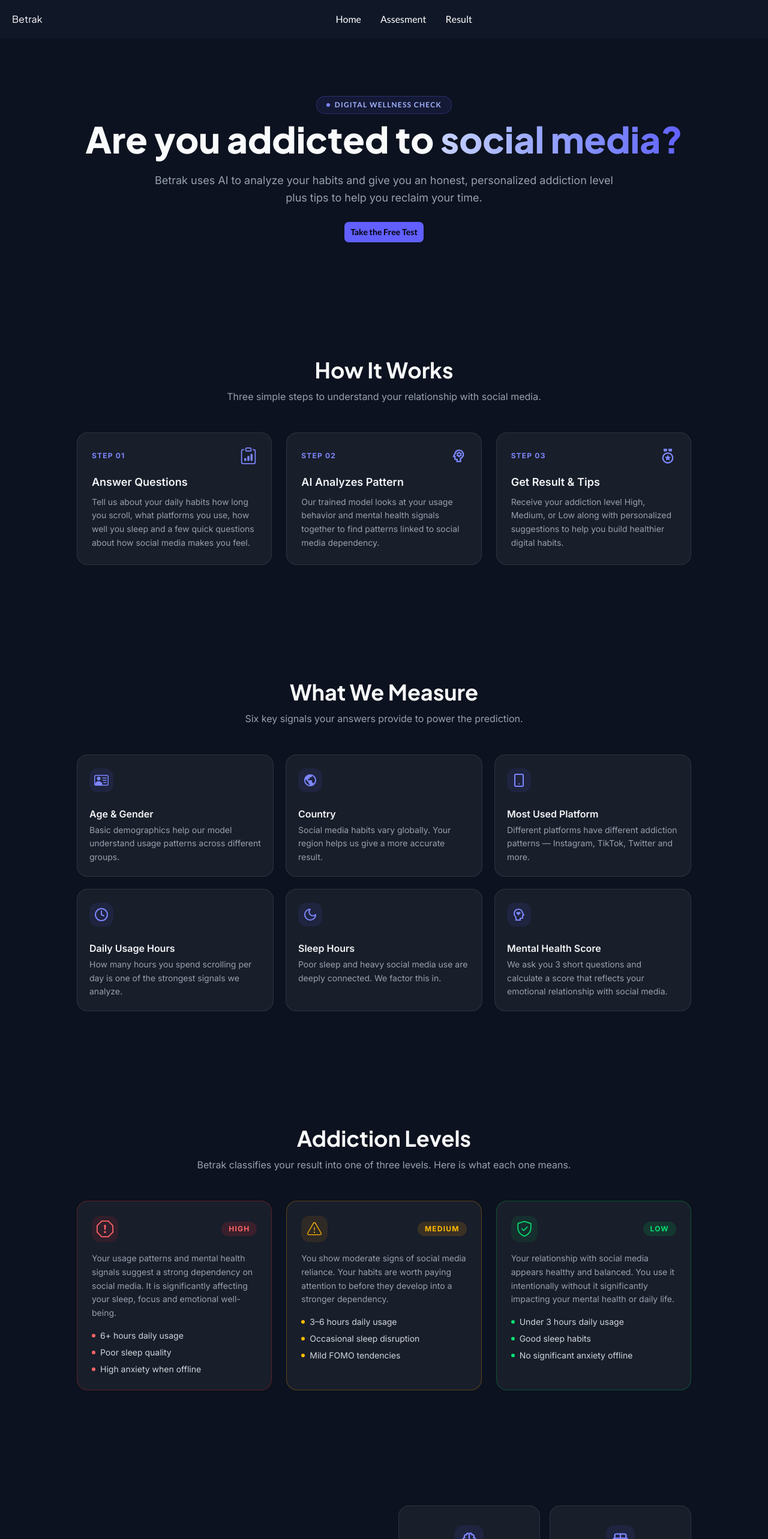
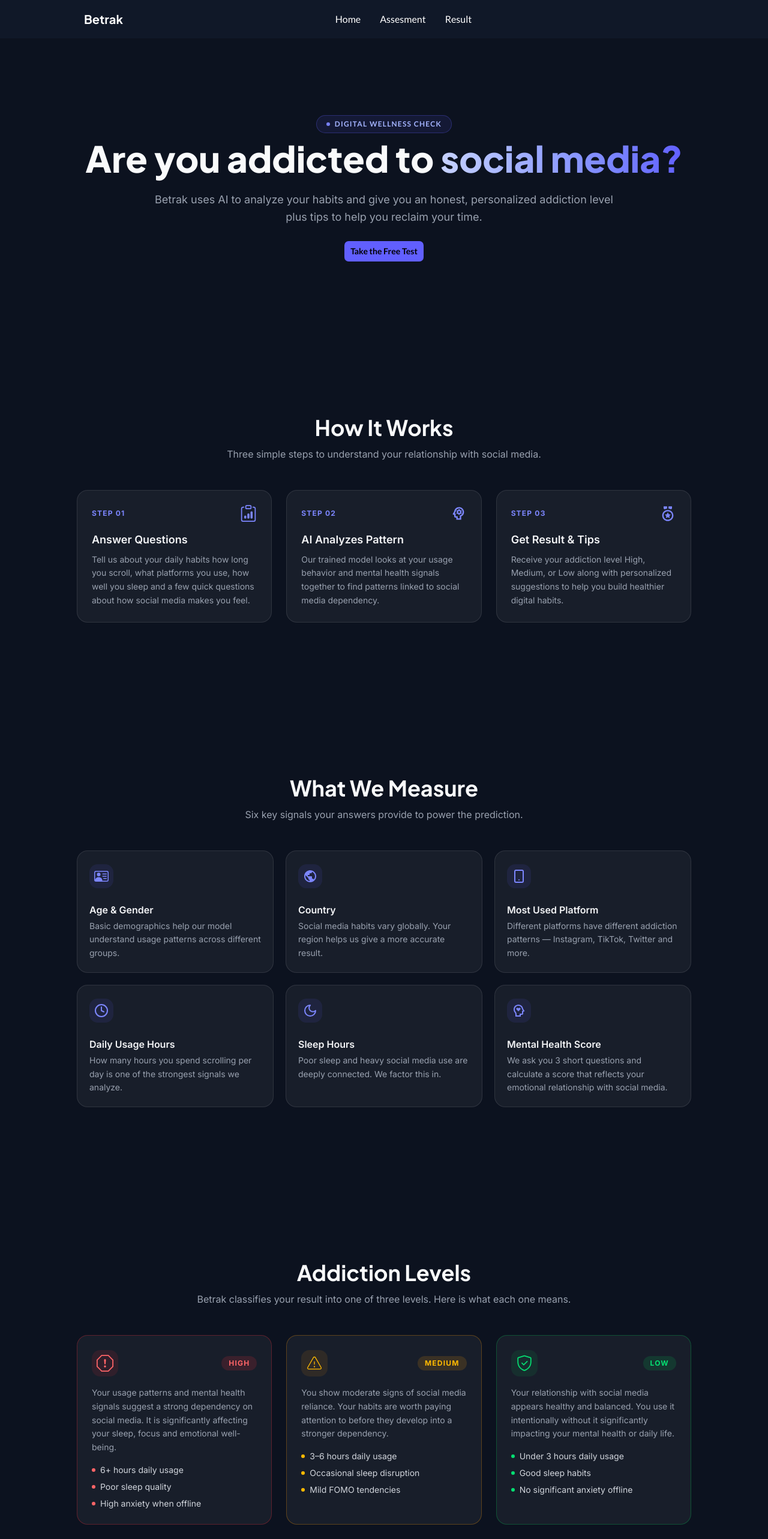
Before and after one commit to tahmid-khan-hub/Betrak, a Next.js app in the folder betrak-frontend/: page / in a window 1280 px wide. Shown: the top 2566 px of the page at 60% size. Built offline with nearby package versions, Linux system fonts and the light colour scheme.

Commit message:
Update Navbar and padding y axis of all HomeComponents

```diff
--- a/betrak-frontend/src/app/HomeComponents/AddictionLevels/AddictionLevels.tsx
+++ b/betrak-frontend/src/app/HomeComponents/AddictionLevels/AddictionLevels.tsx
@@ -3,7 +3,7 @@ import AddictionLevelsData, { colorMap } from "./AddictionLevelsData";
 
 const AddictionLevels = () => {
   return (
-    <section className="px-2 py-24">
+    <section className="px-2 py-32">
       <div className="mx-auto max-w-5xl">
 
         {/* Section Header */}
--- a/betrak-frontend/src/app/HomeComponents/Banner/Banner.tsx
+++ b/betrak-frontend/src/app/HomeComponents/Banner/Banner.tsx
@@ -3,7 +3,7 @@ import Link from "next/link";
 
 const Banner = () => {
   return (
-    <div className="flex flex-col items-center justify-center overflow-hidden text-center py-24">
+    <div className="flex flex-col items-center justify-center overflow-hidden text-center py-32">
       {/* Badge */}
       <div className="lato flex items-center gap-2 rounded-full border border-indigo-500/30 bg-indigo-500/10 px-4 py-1.5 mb-3">
         <span className="h-1.5 w-1.5 animate-pulse rounded-full bg-indigo-400" />
--- a/betrak-frontend/src/app/HomeComponents/HowItWorks/HowItWorks.tsx
+++ b/betrak-frontend/src/app/HomeComponents/HowItWorks/HowItWorks.tsx
@@ -29,7 +29,7 @@ const HowItWorksData = [
 
 const HowItWorks = () => {
   return (
-    <section className="px-2 py-24">
+    <section className="px-2 py-32">
       <div className="mx-auto max-w-5xl">
         {/* Section Header */}
         <div className="mb-12 text-center">
--- a/betrak-frontend/src/app/HomeComponents/WhatWeMeasure/WhatWeMeasure.tsx
+++ b/betrak-frontend/src/app/HomeComponents/WhatWeMeasure/WhatWeMeasure.tsx
@@ -3,7 +3,7 @@ import WhatWeMeasureData from "./WhatWeMeasureData";
 
 const WhatWeMeasure = () => {
   return (
-    <section className="px-2 py-24">
+    <section className="px-2 py-32">
       <div className="mx-auto max-w-5xl">
 
         {/* Section Header */}
--- a/betrak-frontend/src/app/HomeComponents/WhyItMatters/WhyItMatters.tsx
+++ b/betrak-frontend/src/app/HomeComponents/WhyItMatters/WhyItMatters.tsx
@@ -22,7 +22,7 @@ const WhyItMattersData = [
 
 const WhyItMatters = () => {
   return (
-    <section className="px-2 py-24">
+    <section className="px-2 py-32">
       <div className="mx-auto max-w-5xl">
 
         <div className="grid grid-cols-1 gap-12 md:grid-cols-2 md:items-center">
--- a/betrak-frontend/src/app/SharedComponents/Navbar/Navbar.tsx
+++ b/betrak-frontend/src/app/SharedComponents/Navbar/Navbar.tsx
@@ -20,10 +20,10 @@ const Navbar = () => {
   );
   return (
     <div className="sticky top-0 z-10 bg-gray-900 text-white">
-      <div className="max-w-325 mx-auto w-full flex items-center justify-between px-2 md:px-3 h-16">
+      <div className="max-w-5xl mx-auto w-full flex items-center justify-between px-2 md:px-3 h-16">
         {/* Left side */}
         <div
-          className="jakartaSans inline-flex items-center justify-center p-2 "
+          className="jakartaSans inline-flex items-center justify-center text-xl font-bold"
         >
           Betrak
         </div>
```
